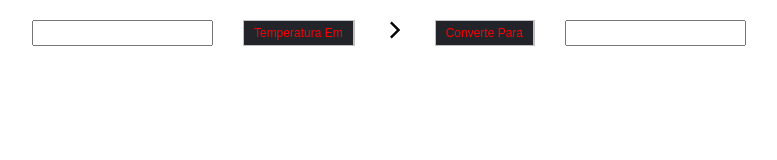
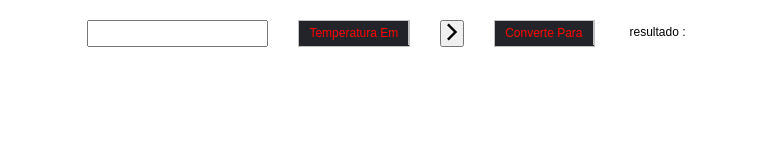
Before and after one commit to Torodestemido/conversor-de-temperaturas, a plain HTML site: page index.html in a window 1280 px wide. Shown: the whole page, without its empty margins (251-1028 px from the left). Drawn offline with Linux system fonts and the light colour scheme.

Commit message:
alinhados

```diff
--- a/index.html
+++ b/index.html
@@ -39,7 +39,11 @@
 
 <ul class="menu3">
 
+<button>
+
   <img src="/img/arrow_forward_ios_FILL0_wght500_GRAD0_opsz20.svg" alt="">
+
+</button>
 
 </ul>
 
@@ -66,7 +70,7 @@
 
     </li> -->
 </ul>
-<input type="text">
+<span>resultado :</span>
 </div>
 </nav>
 
--- a/style.css
+++ b/style.css
@@ -106,3 +106,10 @@ body {
   display: flex;
   gap: 30px;
 }
+
+span {
+
+  padding: 5px;
+  display: inline-block;
+
+}
```
